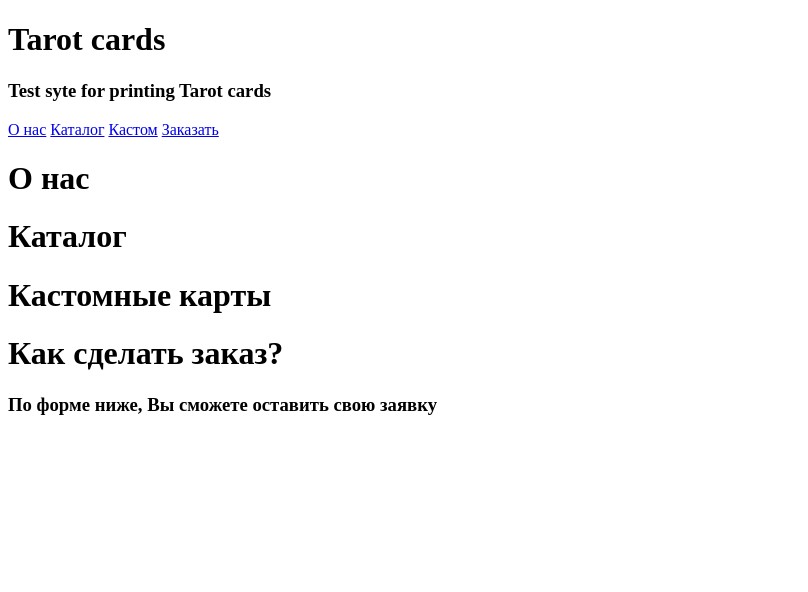
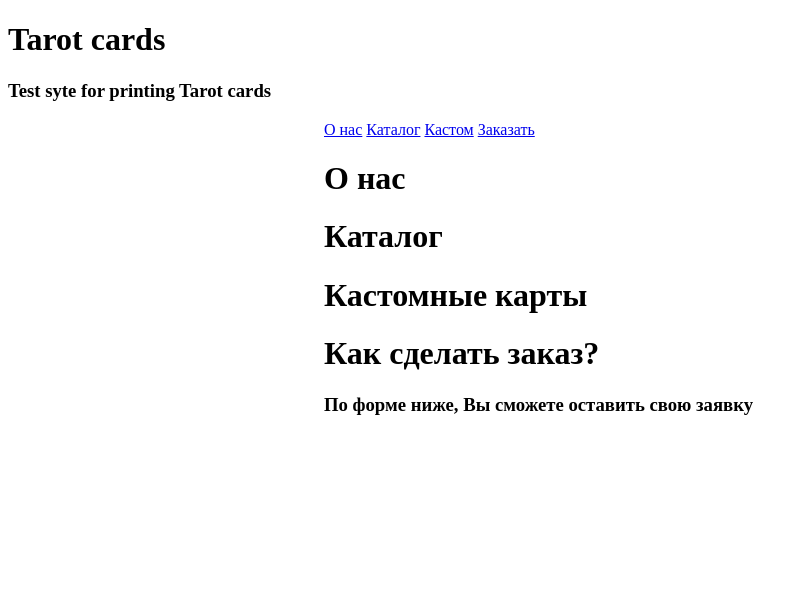
Before and after one commit to recxcam/recxcam.github.io, a plain HTML site: page index.html in a window 1280 px wide. Shown: the whole page, without its empty margins (0-808 px from the left). Drawn offline with Linux system fonts and the light colour scheme; a script that the page names is missing.

Commit message:
Update style.css
центрирую меню навигации

```diff
--- a/style.css
+++ b/style.css
@@ -1,3 +1,3 @@
-.header {
-margin-left: 10px;
+.nav {
+margin:0 25% 0 25%;
 }
```
